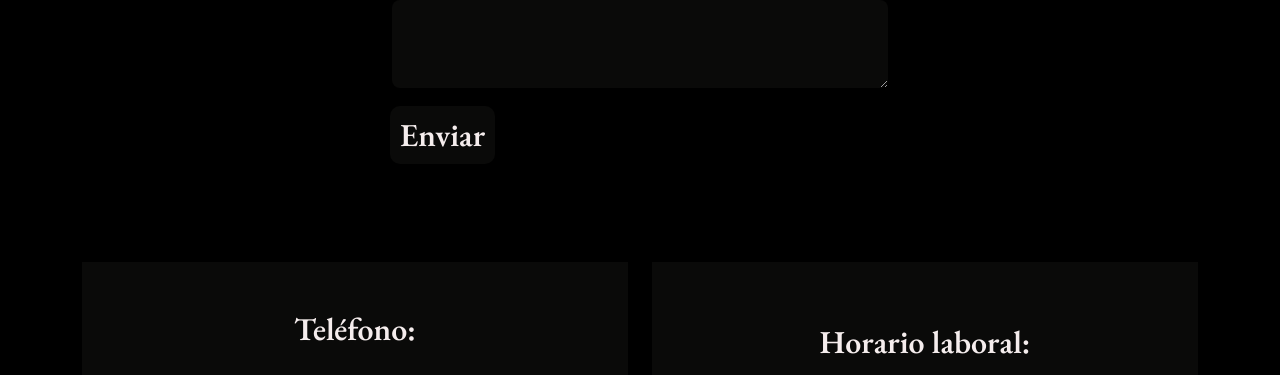
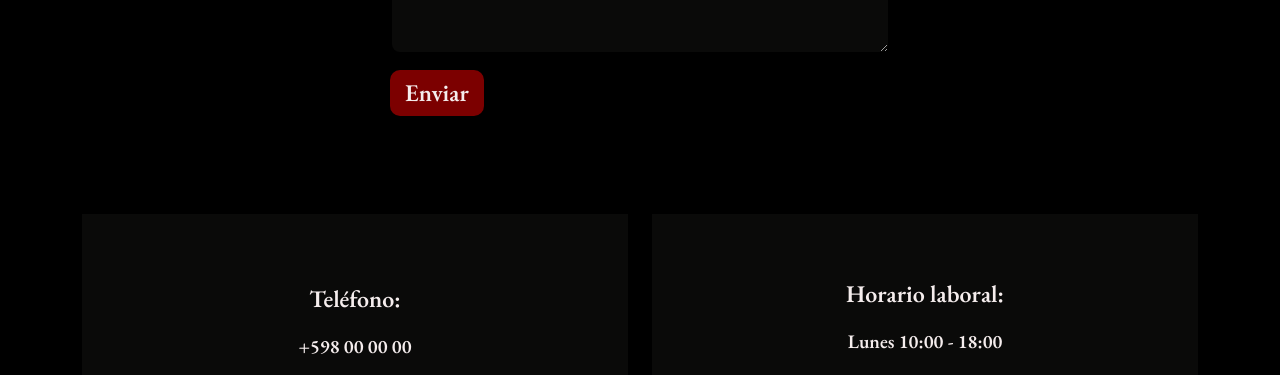
Before and after one commit to gonza87/spartan, a React (Vite) app: page /contact in a window 1280 px wide. Shown: the part 896-1271 px from the top of the page. Built offline with nearby package versions, Linux system fonts and the light colour scheme.

Commit message:
cambiois

```diff
--- a/src/App.css
+++ b/src/App.css
@@ -257,7 +257,7 @@ font-size: 1.5rem;
   position: relative; /* Asegura que el texto esté por encima de la capa oscura */
   z-index: 2;
   color: #fff; /* Color del texto sobre la imagen */
-  font-size: 2rem;
+  font-size: 1.5rem;
 }
 
 .titleContact{
@@ -293,7 +293,7 @@ font-size: 1.5rem;
 
 }
 .titleDatos{
-  font-size: 2rem;
+  font-size: 1.5rem;
   font-weight: 600;
 }
 
@@ -349,12 +349,13 @@ font-size: 1.5rem;
   color: #F5EDED;
 }
 .btnSendContact{
-  background-color: rgb(10, 10, 9, 1);
+  background-color: #7c0000;
   color: #F5EDED;
   border-style: none;
   border-radius: 10px;
-  padding: 5px 10px;
+  padding: 5px 15px;
   transition: transform 0.5s ease;
+
 }
 
 
@@ -362,6 +363,11 @@ font-size: 1.5rem;
   background-color: #D72323;
   color: #000000;
 }
+
+
+
+
+
 
 /****************************************************************************************************************************************/
 
@@ -510,7 +516,7 @@ font-size: 1.5rem;
   position: relative; /* Asegura que el texto esté por encima de la capa oscura */
   z-index: 2;
   color: #ffffff; /* Color del texto sobre la imagen */
-  font-size: 2rem;
+  font-size: 1.5rem;
 
 }
 
```
